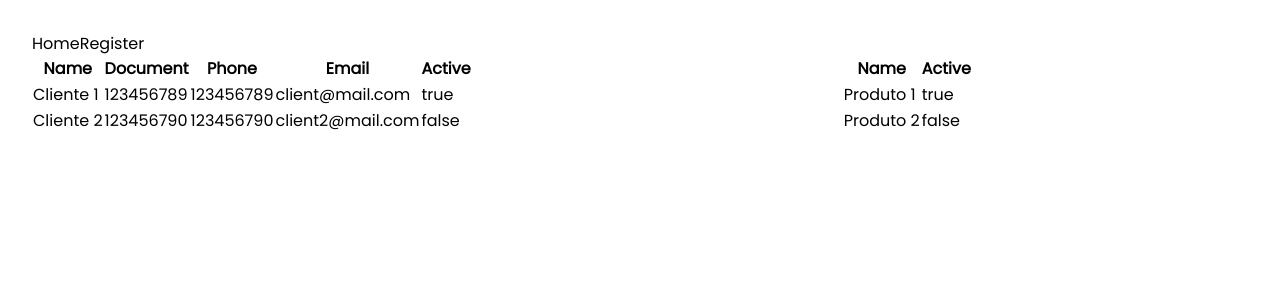
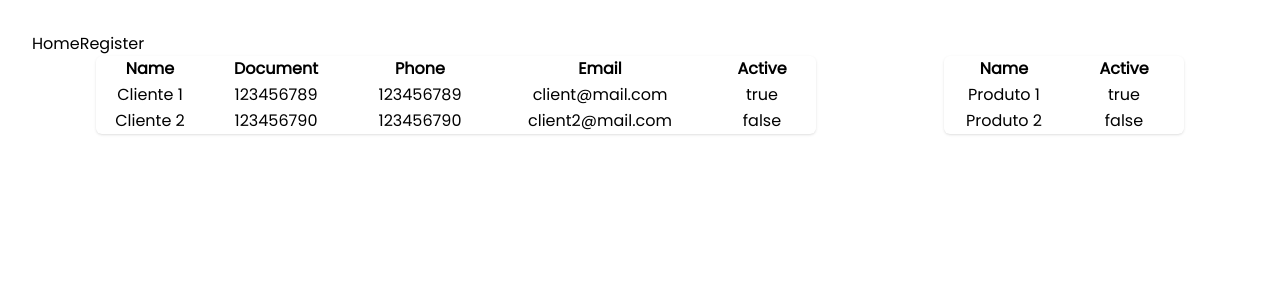
Before and after one commit to LucasFASouza/Clients-Admin, a Vue app: page / in a window 1280 px wide. Shown: the top 300 px of the page. Built offline with nearby package versions, Linux system fonts and the light colour scheme; data requests are answered from the project's data file.

Commit message:
feat: add classes to tables

```diff
--- a/src/components/ClientsTable.vue
+++ b/src/components/ClientsTable.vue
@@ -1,13 +1,13 @@
 <template>
   <div>
-    <table>
+    <table class="w-full text-center shadow rounded-md">
       <thead>
         <tr>
-          <th>Name</th>
-          <th>Document</th>
-          <th>Phone</th>
-          <th>Email</th>
-          <th>Active</th>
+          <th class="w-[15%]">Name</th>
+          <th class="w-[20%]">Document</th>
+          <th class="w-[20%]">Phone</th>
+          <th class="w-[30%]">Email</th>
+          <th class="w-[15%]">Active</th>
         </tr>
       </thead>
       <tbody>
--- a/src/components/ProductsTable.vue
+++ b/src/components/ProductsTable.vue
@@ -1,10 +1,10 @@
 <template>
   <div>
-    <table>
+    <table class="w-full text-center shadow rounded-md">
       <thead>
         <tr>
-          <th>Name</th>
-          <th>Active</th>
+          <th class="w-1/2">Name</th>
+          <th class="w-1/2">Active</th>
         </tr>
       </thead>
       <tbody>
--- a/src/views/HomeView.vue
+++ b/src/views/HomeView.vue
@@ -1,8 +1,8 @@
 <template>
   <main>
-    <div class="flex flex-col md:flex-row">
-      <clients-table class="w-2/3" />
-      <products-table class="w-1/3" />
+    <div class="flex flex-col md:flex-row gap-32 px-16">
+      <clients-table class="w-3/4" />
+      <products-table class="w-1/4" />
     </div>
   </main>
 </template>
```
